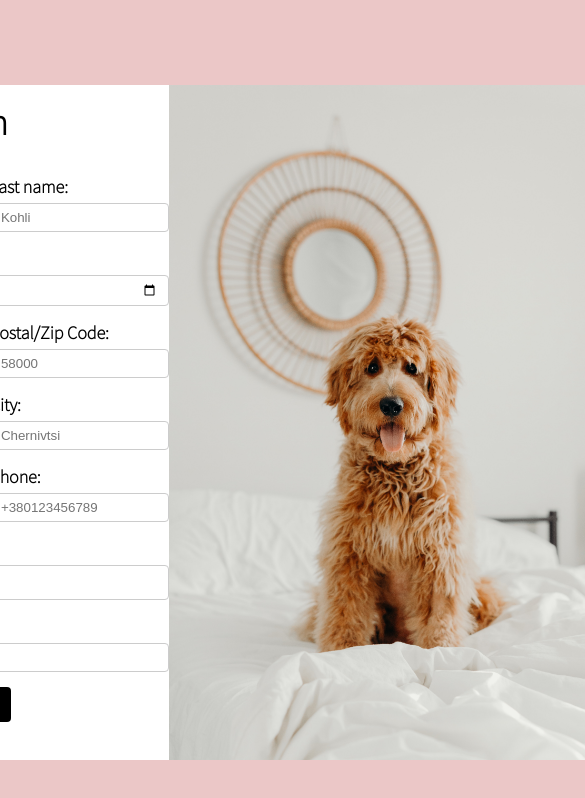
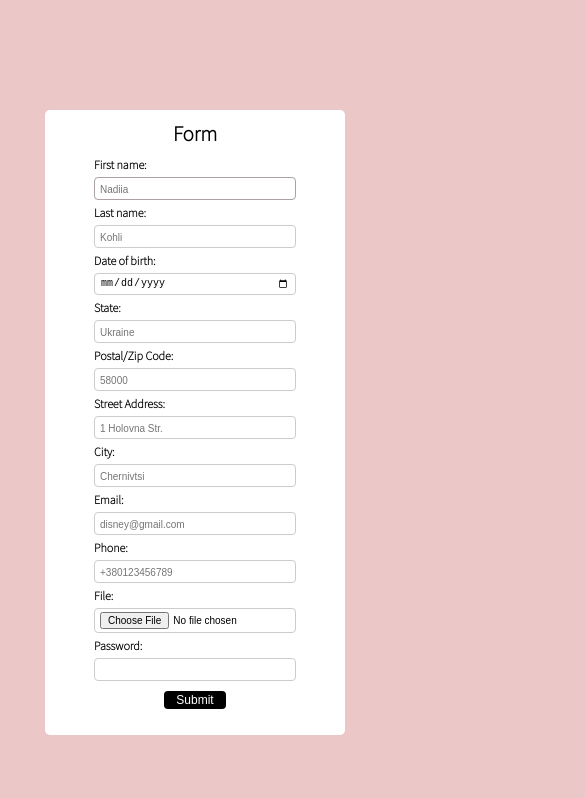
Before and after one commit to nadiakohli/Form, a plain HTML site: page index.html in a window 390 px wide. Shown: the top 798 px of the page, 585 px wide, since content can reach past the window. Drawn offline with Linux system fonts and the light colour scheme.

Commit message:
add adaptation

```diff
--- a/styles.css
+++ b/styles.css
@@ -1,12 +1,12 @@
-@font-face {
-  font-family: 'Source Sans Pro';
-  src: url(fonts/SourceSansPro-ExtraLight.ttf);
-}
-
 * {
   box-sizing: border-box;
   margin: 0;
   padding: 0;
+}
+
+@font-face {
+  font-family: 'Source Sans Pro';
+  src: url(fonts/SourceSansPro-ExtraLight.ttf);
 }
 
 html {
@@ -111,3 +111,112 @@ input:focus {
 .btn-submit:hover {
   background-color: rgb(96, 92, 92);
 }
+
+/* adaptation */
+@media screen and (max-width: 1280px) {
+  img {
+    width: 375px;
+    height: 575px;
+  }
+
+  h1 {
+    font-size: 28px;
+    margin-top: 10px;
+  }
+
+  label {
+    font-size: 14px;
+  }
+
+  input {
+    padding: 4px 6px;
+  }
+
+  input[type="submit"] {
+    font-size: 12px;
+    padding: 8px 14px;
+  }
+
+  .form-wrapper {
+    width: 375px;
+    height: 575px;
+  }
+
+  .wrapper {
+    width: 49%;
+  }
+}
+
+@media screen and (max-width: 768px) {
+  img {
+    display: none;
+  }
+
+  .form-wrapper {
+    border-radius: 15px;
+    width: 425px;
+  }
+}
+
+@media screen and (max-width: 480px) {
+  h1 {
+    font-size: 21px;
+    margin-top: 10px;
+  }
+
+  label {
+    font-size: 12px;
+  }
+
+  input {
+    padding: 3px 5px;
+  }
+
+  input[type="submit"] {
+    padding: 2px 12px;
+  }
+
+  input::placeholder {
+    font-size: 10px;
+  }
+
+  input[type="date"] {
+    font-size: 10px;
+  }
+
+  input[type="file"] {
+    font-size: 10px;
+  }
+
+  .form-wrapper {
+    border-radius: 5px;
+    width: 300px;
+    height: 625px;
+  }
+
+  .wrapper {
+    margin-top: 5px;
+    width: 100%;
+  }
+
+  .name-wrapper {
+    display: flex;
+    flex-direction: column;
+    align-items: center;
+    margin-top: 5px;
+  }
+
+  .address-wrapper, .contacts-wrapper {
+    display: flex;
+    flex-direction: column;
+    align-items: center;
+  }
+
+  .date-wrapper, .file-wrapper, .password-wrapper {
+    margin-top: 5px;
+  }
+
+  .submit-wrapper {
+    margin-top: 5px;
+  }
+}
```
